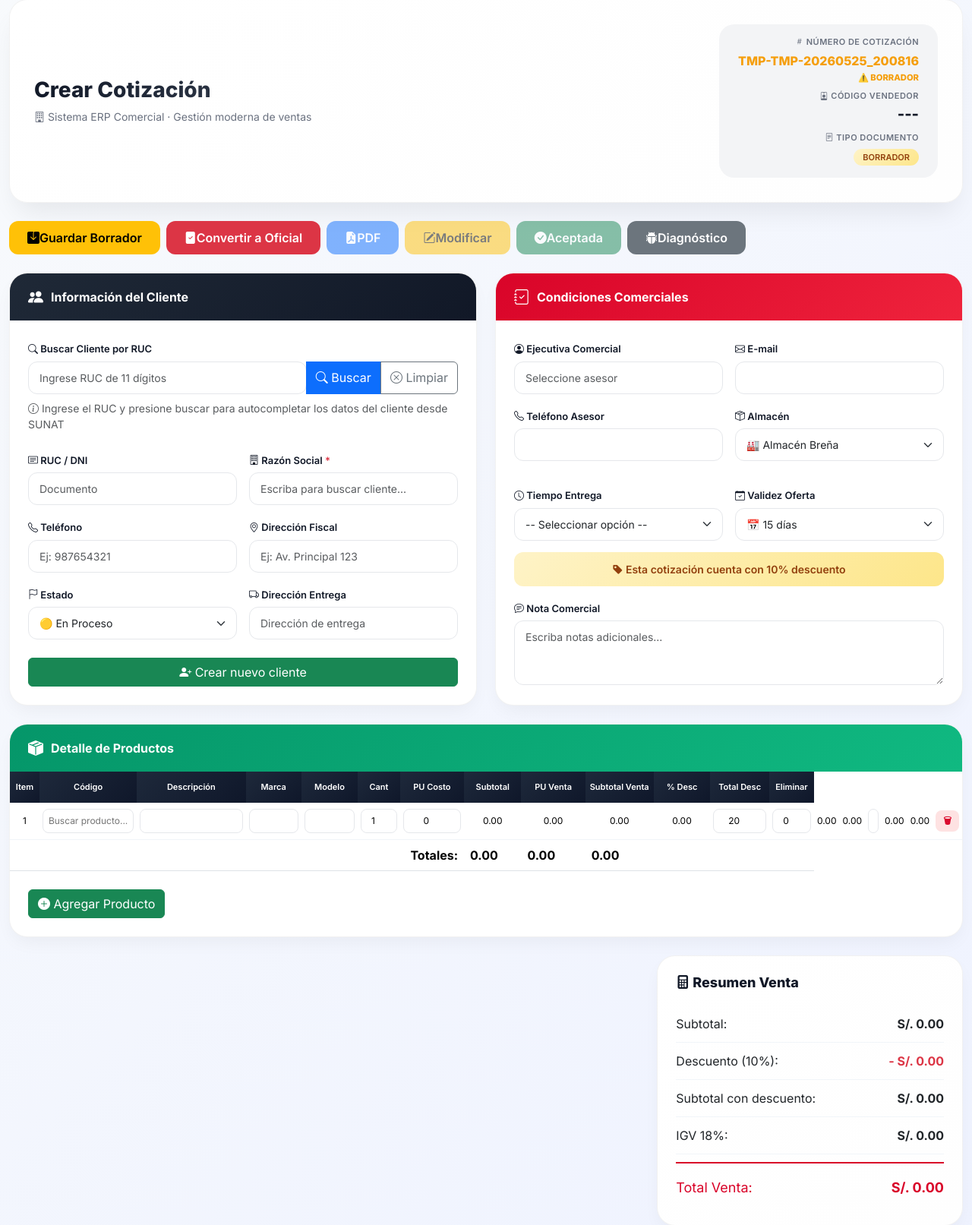
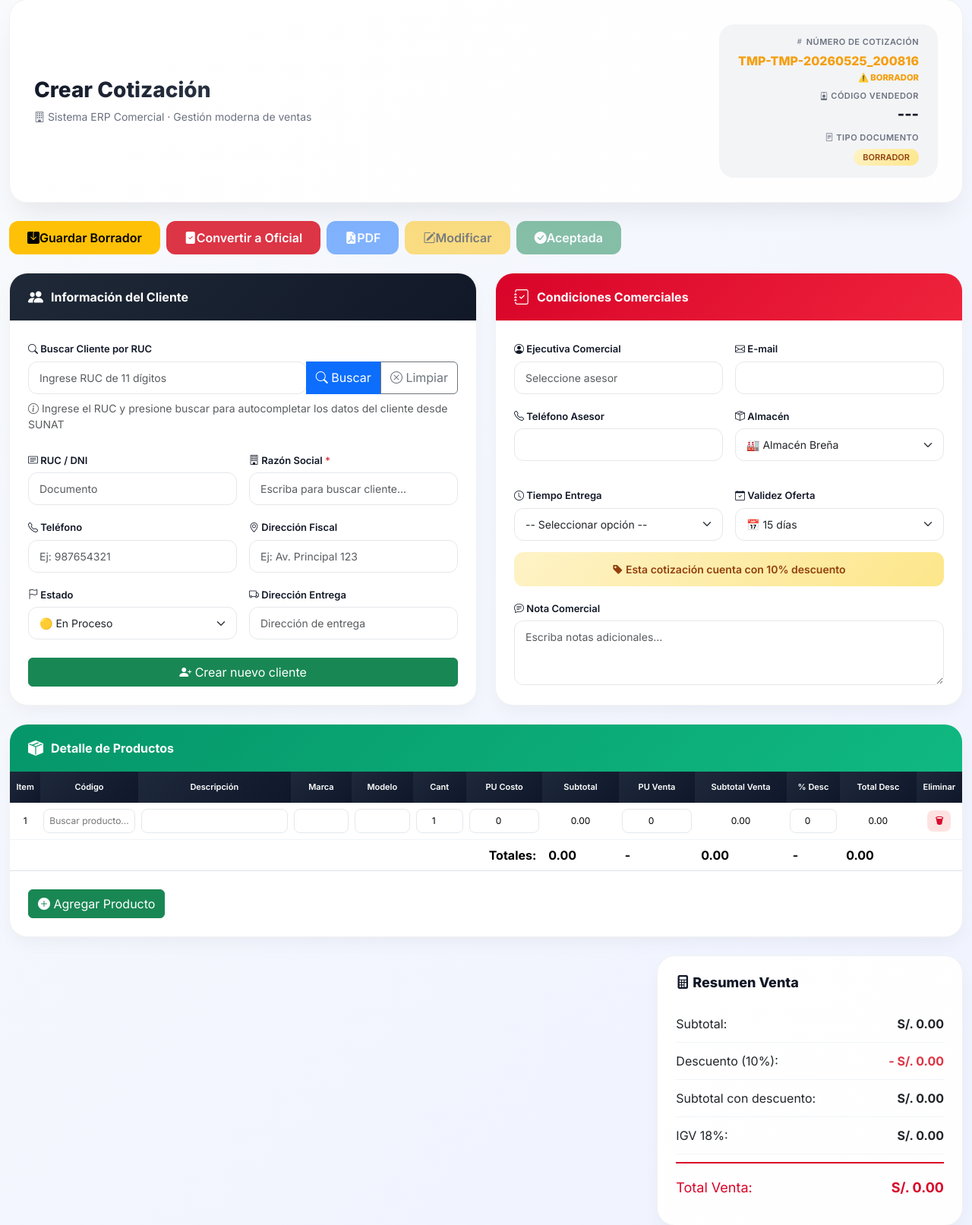
Before and after one commit to martinrims360/ERP_KCF, a Flask app: page /crear_cotizacion in a window 1280 px wide. Shown: the part 110-1723 px from the top of the page at 76% size. Run offline with Flask 3, Linux system fonts and the light colour scheme; the visitor is signed in with stand-in values (Sample User, id 1); data that the repository does not hold is empty; some libraries are stand-ins or nearby versions.

Commit message:
cotizacion20

```diff
--- a/static/js/crear_cotizacion.js
+++ b/static/js/crear_cotizacion.js
@@ -102,11 +102,10 @@ document.addEventListener('DOMContentLoaded', () => {
             codigoCotizacionActual = codigo;
         }
 
-        // Actualizar estado del botón PDF después de cambiar el código
         actualizarEstadoBotonPDF();
     }
 
-    // Generar código oficial (con verificación de unicidad)
+    // Generar código oficial
     async function generarCodigoOficial() {
         if (!usuarioActual) {
             await obtenerUsuarioActual();
@@ -128,22 +127,19 @@ document.addEventListener('DOMContentLoaded', () => {
 
                 const codigo = `COT-${codigoVendedor}-${año}${mes}${dia}-${String(nuevoCorrelativo).padStart(4, '0')}`;
 
-                // Verificar si el código ya existe
                 const existe = await verificarCodigoExiste(codigo);
 
                 if (!existe) {
                     codigoGenerado = codigo;
                     correlativoActual = nuevoCorrelativo;
                 } else {
-                    console.warn(`⚠️ Código ${codigo} ya existe, intentando con correlativo ${nuevoCorrelativo + 1}`);
                     nuevoCorrelativo++;
                 }
                 intentos++;
             }
 
             if (!codigoGenerado) {
-                console.error('❌ No se pudo generar un código único después de varios intentos');
-                mostrarNotificacion('Error: No se pudo generar un código único. Contacte al administrador.', 'danger');
+                mostrarNotificacion('Error: No se pudo generar un código único.', 'danger');
                 return null;
             }
 
@@ -152,7 +148,7 @@ document.addEventListener('DOMContentLoaded', () => {
         return null;
     }
 
-    // Inicializar código (borrador temporal)
+    // Inicializar código
     async function inicializarCodigo() {
         await obtenerUsuarioActual();
         esBorrador = true;
@@ -172,11 +168,9 @@ document.addEventListener('DOMContentLoaded', () => {
             if (cotizacionId && cotizacionId !== '' && cotizacionId !== 'None' && esBorrador === false) {
                 btnPdf.disabled = false;
                 btnPdf.classList.remove('opacity-50');
-                console.log('✅ Botón PDF habilitado');
             } else {
                 btnPdf.disabled = true;
                 btnPdf.classList.add('opacity-50');
-                console.log('❌ Botón PDF deshabilitado');
             }
         }
     }
@@ -196,7 +190,7 @@ document.addEventListener('DOMContentLoaded', () => {
     }
 
     // =========================
-    // CONSULTA A SUNAT (API)
+    // CONSULTA A SUNAT
     // =========================
     async function consultarSunat(ruc) {
         try {
@@ -283,15 +277,13 @@ document.addEventListener('DOMContentLoaded', () => {
     }
 
     // =========================
-    // BOTÓN BUSCAR CLIENTE POR RUC - CONSULTA DIRECTA A SUNAT
+    // BOTÓN BUSCAR CLIENTE POR RUC
     // =========================
     const btnBuscarClientePorRuc = document.getElementById('btnBuscarClientePorRuc');
     const buscarRucInput = document.getElementById('buscar_ruc');
     const btnLimpiarCliente = document.getElementById('btnLimpiarCliente');
 
     if (btnBuscarClientePorRuc) {
-        console.log('✅ Botón de búsqueda encontrado, consultando SUNAT directamente');
-
         btnBuscarClientePorRuc.addEventListener('click', async function(e) {
             e.preventDefault();
 
@@ -309,22 +301,18 @@ document.addEventListener('DOMContentLoaded', () => {
 
             mostrarNotificacion('🔍 Consultando SUNAT para RUC: ' + ruc, 'info');
 
-            // Mostrar loading en el botón
             const textoOriginal = btnBuscarClientePorRuc.innerHTML;
             btnBuscarClientePorRuc.innerHTML = '<i class="bi bi-hourglass-split"></i> Consultando SUNAT...';
             btnBuscarClientePorRuc.disabled = true;
 
             try {
-                // 🔥 CONSULTAR DIRECTAMENTE A LA API DE SUNAT
                 const resultado = await consultarSunat(ruc);
 
                 if (resultado.success) {
-                    // Autocompletar el formulario principal
                     document.getElementById('cliente_razon_social').value = resultado.razon_social || '';
                     document.getElementById('cliente_doc').value = ruc;
                     document.getElementById('cliente_direccion').value = resultado.direccion || '';
 
-                    // También autocompletar el modal de nuevo cliente
                     document.getElementById('nuevo_razon_social').value = resultado.razon_social || '';
                     document.getElementById('nuevo_nombre_comercial').value = resultado.nombre_comercial || '';
                     document.getElementById('nuevo_direccion_fiscal').value = resultado.direccion || '';
@@ -342,8 +330,6 @@ document.addEventListener('DOMContentLoaded', () => {
                 btnBuscarClientePorRuc.disabled = false;
             }
         });
-    } else {
-        console.error('❌ ERROR: Botón con ID "btnBuscarClientePorRuc" NO ENCONTRADO');
     }
 
     // Botón para limpiar cliente
@@ -627,14 +613,13 @@ document.addEventListener('DOMContentLoaded', () => {
                 cantidad: Number(getInput('.cantidad')),
                 costo_unitario: Number(getInput('.precio_costo_unitario')),
                 subtotal_costo: Number(getText('.subtotal_costo')),
-                margen_porcentaje: Number(getInput('.margen_venta')),
-                precio_venta_unitario: Number(getInput('.precio_venta_unitario_input')),
-                subtotal_venta: Number(getText('.subtotal_venta_item')),
+                margen_porcentaje: 20,
+                precio_venta_unitario: Number(getInput('.precio_venta_unitario')),
+                subtotal_venta: Number(getText('.subtotal_venta')),
                 descuento_porcentaje: Number(getInput('.descuento_porcentaje')),
-                precio_venta_con_descuento: Number(getText('.precio_unitario_venta_desc')),
-                subtotal_venta_con_descuento: Number(getText('.subtotal_venta_desc')),
-                descuento_total: Number(getText('.descuento_subtotal')),
-                margen_final: Number(getText('.margen_final'))
+                precio_venta_con_descuento: Number(getText('.precio_venta_con_descuento')),
+                subtotal_venta_con_descuento: Number(getText('.subtotal_venta_con_descuento')),
+                descuento_total: Number(getText('.descuento_total'))
             };
 
             listaProductos.push(producto);
@@ -708,9 +693,9 @@ document.addEventListener('DOMContentLoaded', () => {
             if (!listaProductos[i].producto_id) { mostrarNotificacion(`⚠️ Falta seleccionar producto en la fila ${i + 1}`, "warning"); return; }
         }
 
-        const subtotal = Number(document.getElementById('summary_subtotal_venta_desc')?.textContent || 0);
-        const igv = Number(document.getElementById('summary_igv')?.textContent || 0);
-        const total = Number(document.getElementById('summary_total_venta')?.textContent || 0);
+        const subtotal = Number(document.getElementById('summary_subtotal_venta')?.textContent || 0);
+        const igv = subtotal * 0.18;
+        const total = subtotal + igv;
 
         const payload = {
             cliente_id: cliente_id,
@@ -1008,95 +993,67 @@ document.addEventListener('DOMContentLoaded', () => {
     }
 
     // =========================
-    // RECALCULAR
+    // RECALCULAR - VERSIÓN SIMPLIFICADA
     // =========================
     function recalculateAll() {
         const rows = document.querySelectorAll("#table-body tr");
-        const montoTransporte = Number(document.getElementById('monto_transporte')?.value || 0);
         let totalSubtotalCosto = 0;
+        let totalSubtotalVenta = 0;
+        let totalDescuento = 0;
 
         rows.forEach(r => {
             const cantidad = Number(r.querySelector('.cantidad')?.value || 0);
             const costo = Number(r.querySelector('.precio_costo_unitario')?.value || 0);
-            const subtotal = cantidad * costo;
-            const sc = r.querySelector('.subtotal_costo');
-            if (sc) sc.textContent = subtotal.toFixed(2);
-            totalSubtotalCosto += subtotal;
+            const subtotalCosto = cantidad * costo;
+            const subtotalCostoElem = r.querySelector('.subtotal_costo');
+            if (subtotalCostoElem) subtotalCostoElem.textContent = subtotalCosto.toFixed(2);
+            totalSubtotalCosto += subtotalCosto;
+
+            const precioVenta = Number(r.querySelector('.precio_venta_unitario')?.value || 0);
+            const subtotalVenta = precioVenta * cantidad;
+            const subtotalVentaElem = r.querySelector('.subtotal_venta');
+            if (subtotalVentaElem) subtotalVentaElem.textContent = subtotalVenta.toFixed(2);
+            totalSubtotalVenta += subtotalVenta;
+
+            const descuentoPct = Number(r.querySelector('.descuento_porcentaje')?.value || 0);
+            const descuentoTotal = subtotalVenta * (descuentoPct / 100);
+            const descuentoTotalElem = r.querySelector('.descuento_total');
+            if (descuentoTotalElem) descuentoTotalElem.textContent = descuentoTotal.toFixed(2);
+            totalDescuento += descuentoTotal;
+
+            const precioVentaConDesc = precioVenta * (1 - descuentoPct / 100);
+            const precioVentaDescElem = r.querySelector('.precio_venta_con_descuento');
+            if (precioVentaDescElem) precioVentaDescElem.textContent = precioVentaConDesc.toFixed(2);
+
+            const subtotalVentaConDesc = subtotalVenta - descuentoTotal;
+            const subtotalVentaDescElem = r.querySelector('.subtotal_venta_con_descuento');
+            if (subtotalVentaDescElem) subtotalVentaDescElem.textContent = subtotalVentaConDesc.toFixed(2);
         });
 
-        rows.forEach(r => {
-            const cantidad = Number(r.querySelector('.cantidad')?.value || 0);
-            const subtotalCosto = Number(r.querySelector('.subtotal_costo')?.textContent || 0);
-            const prorrateo = totalSubtotalCosto > 0 ? (montoTransporte * (subtotalCosto / totalSubtotalCosto)) : 0;
-            const totalCosto = subtotalCosto + prorrateo;
-            const precioUnitario = cantidad > 0 ? totalCosto / cantidad : 0;
+        // Actualizar footer
+        const totalSubtotalCostoElem = document.getElementById('total_subtotal_costo');
+        if (totalSubtotalCostoElem) totalSubtotalCostoElem.textContent = totalSubtotalCosto.toFixed(2);
 
-            const set = (cls, val) => { const el = r.querySelector(cls); if (el) el.textContent = val.toFixed(2); };
-            set('.transporte_prorrateo', prorrateo);
-            set('.total_costo', totalCosto);
-            set('.precio_unitario_costo_total', precioUnitario);
+        const totalSubtotalVentaElem = document.getElementById('total_subtotal_venta');
+        if (totalSubtotalVentaElem) totalSubtotalVentaElem.textContent = totalSubtotalVenta.toFixed(2);
 
-            const margen = Number(r.querySelector('.margen_venta')?.value || 0);
-            const pvManual = Number(r.querySelector('.precio_venta_unitario_input')?.value || 0);
-            const pvUnit = pvManual > 0 ? pvManual : precioUnitario * (1 + margen / 100);
-            const subtotalVenta = pvUnit * cantidad;
-            const descPct = Number(r.querySelector('.descuento_porcentaje')?.value || 0);
-            const pvDesc = pvUnit * (1 - descPct / 100);
-            const subtotalDesc = pvDesc * cantidad;
+        const totalDescuentoElem = document.getElementById('total_descuento_total');
+        if (totalDescuentoElem) totalDescuentoElem.textContent = totalDescuento.toFixed(2);
 
-            set('.precio_venta_unitario_calc', pvUnit);
-            set('.subtotal_venta_item', subtotalVenta);
-            set('.precio_unitario_venta_desc', pvDesc);
-            set('.subtotal_venta_desc', subtotalDesc);
-        });
+        // Actualizar resumen
+        const subtotalConDesc = totalSubtotalVenta - totalDescuento;
+        const summarySubtotal = document.getElementById('summary_subtotal_venta');
+        if (summarySubtotal) summarySubtotal.textContent = subtotalConDesc.toFixed(2);
 
-        let totalVentaDesc = 0;
-        rows.forEach(r => { totalVentaDesc += Number(r.querySelector('.subtotal_venta_desc')?.textContent || 0); });
-        const igv = totalVentaDesc * 0.18;
-        const totalFinal = totalVentaDesc + igv;
+        const summaryIgv = document.getElementById('summary_igv');
+        if (summaryIgv) summaryIgv.textContent = (subtotalConDesc * 0.18).toFixed(2);
 
-        document.getElementById('summary_subtotal_venta_desc').textContent = totalVentaDesc.toFixed(2);
-        document.getElementById('summary_igv').textContent = igv.toFixed(2);
-        document.getElementById('summary_total_venta').textContent = totalFinal.toFixed(2);
-
-        // Actualizar totales del footer
-        const totalSubtotalCostoElem = document.getElementById('total_subtotal_costo');
-        const totalTransporteProrrateo = document.getElementById('total_transporte_prorrateo');
-        const totalCostoGeneral = document.getElementById('total_costo_general');
-        const totalSubtotalVenta = document.getElementById('total_subtotal_venta');
-        const totalSubtotalVentaDesc = document.getElementById('total_subtotal_venta_desc');
-
-        if (totalSubtotalCostoElem) {
-            let sumSubtotalCosto = 0;
-            rows.forEach(r => { sumSubtotalCosto += Number(r.querySelector('.subtotal_costo')?.textContent || 0); });
-            totalSubtotalCostoElem.textContent = sumSubtotalCosto.toFixed(2);
-        }
-
-        if (totalTransporteProrrateo) {
-            let sumTransporte = 0;
-            rows.forEach(r => { sumTransporte += Number(r.querySelector('.transporte_prorrateo')?.textContent || 0); });
-            totalTransporteProrrateo.textContent = sumTransporte.toFixed(2);
-        }
-
-        if (totalCostoGeneral) {
-            let sumCosto = 0;
-            rows.forEach(r => { sumCosto += Number(r.querySelector('.total_costo')?.textContent || 0); });
-            totalCostoGeneral.textContent = sumCosto.toFixed(2);
-        }
-
-        if (totalSubtotalVenta) {
-            let sumVenta = 0;
-            rows.forEach(r => { sumVenta += Number(r.querySelector('.subtotal_venta_item')?.textContent || 0); });
-            totalSubtotalVenta.textContent = sumVenta.toFixed(2);
-        }
-
-        if (totalSubtotalVentaDesc) {
-            totalSubtotalVentaDesc.textContent = totalVentaDesc.toFixed(2);
-        }
+        const summaryTotal = document.getElementById('summary_total_venta');
+        if (summaryTotal) summaryTotal.textContent = (subtotalConDesc * 1.18).toFixed(2);
     }
 
     // =========================
-    // AGREGAR ITEMS - VERSIÓN CORREGIDA
+    // AGREGAR ITEMS - VERSIÓN SIMPLIFICADA
     // =========================
     function addItem() {
         if (cotizacionBloqueada) {
@@ -1117,20 +1074,25 @@ document.addEventListener('DOMContentLoaded', () => {
             <td class="col-cantidad"><input type="number" class="cantidad" value="1" step="0.01" style="width:100%;"></td>
             <td class="col-monto"><input type="number" class="precio_costo_unitario" value="0" step="0.01" style="width:100%;"></td>
             <td class="subtotal_costo">0.00</td>
-            <td class="transporte_prorrateo">0.00</td>
-            <td class="total_costo">0.00</td>
-            <td class="precio_unitario_costo_total">0.00</td>
-            <td><input type="number" class="margen_venta" value="20" step="0.01" style="width:100%;"></td>
-            <td><input type="number" class="precio_venta_unitario_input" value="0" step="0.01" style="width:100%;"></td>
-            <td class="precio_venta_unitario_calc">0.00</td>
-            <td class="subtotal_venta_item">0.00</td>
-            <td><input type="number" class="descuento_porcentaje" value="0" step="0.01" style="width:100%;"></td>
-            <td class="precio_unitario_venta_desc">0.00</td>
-            <td class="subtotal_venta_desc">0.00</td>
+            <td class="col-precio-venta"><input type="number" class="precio_venta_unitario" value="0" step="0.01" style="width:100%;"></td>
+            <td class="subtotal_venta">0.00</td>
+            <td class="col-descuento"><input type="number" class="descuento_porcentaje" value="0" step="0.01" style="width:100%;"></td>
+            <td class="descuento_total">0.00</td>
             <td><button class="btn-del">🗑</button></td>
         `;
 
         if (tableBody) tableBody.appendChild(row);
+
+        // Agregar campos ocultos adicionales para mantener compatibilidad
+        const precioVentaDescInput = document.createElement('input');
+        precioVentaDescInput.type = 'hidden';
+        precioVentaDescInput.className = 'precio_venta_con_descuento';
+        row.appendChild(precioVentaDescInput);
+
+        const subtotalVentaDescInput = document.createElement('input');
+        subtotalVentaDescInput.type = 'hidden';
+        subtotalVentaDescInput.className = 'subtotal_venta_con_descuento';
+        row.appendChild(subtotalVentaDescInput);
 
         // Inicializar autocomplete para esta fila
         attachProductoAutocomplete(row);
@@ -1145,8 +1107,7 @@ document.addEventListener('DOMContentLoaded', () => {
 
         row.querySelector('.cantidad')?.addEventListener('input', rec);
         row.querySelector('.precio_costo_unitario')?.addEventListener('input', rec);
-        row.querySelector('.margen_venta')?.addEventListener('input', rec);
-        row.querySelector('.precio_venta_unitario_input')?.addEventListener('input', rec);
+        row.querySelector('.precio_venta_unitario')?.addEventListener('input', rec);
         row.querySelector('.descuento_porcentaje')?.addEventListener('input', rec);
         row.querySelector('.btn-del')?.addEventListener('click', () => {
             row.remove();
@@ -1255,9 +1216,17 @@ document.addEventListener('DOMContentLoaded', () => {
             document.getElementById('tiempo_entrega').value = data.tiempo_entrega || '';
             document.getElementById('almacen').value = data.almacen || '';
             document.getElementById('validez_oferta').value = data.validez_oferta || '';
-            document.getElementById('summary_subtotal_venta_desc').textContent = Number(data.subtotal || 0).toFixed(2);
-            document.getElementById('summary_igv').textContent = Number(data.igv || 0).toFixed(2);
-            document.getElementById('summary_total_venta').textContent = Number(data.total || 0).toFixed(2);
+
+            const subtotalConDesc = Number(data.subtotal || 0);
+            const summarySubtotal = document.getElementById('summary_subtotal_venta');
+            if (summarySubtotal) summarySubtotal.textContent = subtotalConDesc.toFixed(2);
+
+            const summaryIgv = document.getElementById('summary_igv');
+            if (summaryIgv) summaryIgv.textContent = Number(data.igv || 0).toFixed(2);
+
+            const summaryTotal = document.getElementById('summary_total_venta');
+            if (summaryTotal) summaryTotal.textContent = Number(data.total || 0).toFixed(2);
+
             document.getElementById('table-body').innerHTML = '';
             itemCounter = 0;
             (data.detalle || []).forEach(item => {
@@ -1267,8 +1236,7 @@ document.addEventListener('DOMContentLoaded', () => {
                     row.querySelector('.producto_id').value = item.producto_id || '';
                     row.querySelector('.cantidad').value = item.cantidad || 0;
                     row.querySelector('.precio_costo_unitario').value = item.costo_unitario || 0;
-                    row.querySelector('.margen_venta').value = item.margen_porcentaje || 0;
-                    row.querySelector('.precio_venta_unitario_input').value = item.precio_venta_unitario || 0;
+                    row.querySelector('.precio_venta_unitario').value = item.precio_venta_unitario || 0;
                     row.querySelector('.descuento_porcentaje').value = Number(item.descuento_porcentaje || 0);
                     row.querySelector('.codigo_producto').value = item.codigo || '';
                     row.querySelector('.descripcion').value = item.descripcion || '';
--- a/templates/cotizacion_oc/crear_cotizacion.html
+++ b/templates/cotizacion_oc/crear_cotizacion.html
@@ -533,9 +533,6 @@
                 <button class="btn btn-success btn-toolbar" id="btnAceptada" disabled>
                     <i class="bi bi-check-circle-fill"></i> Aceptada
                 </button>
-                <button class="btn btn-secondary btn-toolbar" id="btnDiagnostico">
-                    <i class="bi bi-bug-fill"></i> Diagnóstico
-                </button>
             </div>
         </div>
 
@@ -688,7 +685,7 @@
             </div>
         </div>
 
-        <!-- TABLA PRODUCTOS -->
+   <!-- TABLA PRODUCTOS - VERSIÓN SIMPLIFICADA -->
 <div class="erp-card mt-4">
     <div class="card-header-custom green">
         <i class="bi bi-box-seam-fill"></i> Detalle de Productos
@@ -700,16 +697,16 @@
                     <tr>
                         <th style="width:40px">Item</th>
                         <th style="width:100px">Código</th>
-                                <th style="width:160px">Descripción</th>
+                        <th style="width:200px">Descripción</th>
                         <th style="width:80px">Marca</th>
                         <th style="width:80px">Modelo</th>
-                                <th style="width:60px">Cant</th>
-                                <th style="width:90px">PU Costo</th>
-                                <th style="width:80px">Subtotal</th>
-                                <th style="width:90px">PU Venta</th>
-                                <th style="width:90px">Subtotal Venta</th>
-                                <th style="width:80px">% Desc</th>
-                                <th style="width:80px">Total Desc</th>
+                        <th style="width:70px">Cant</th>
+                        <th style="width:100px">PU Costo</th>
+                        <th style="width:100px">Subtotal</th>
+                        <th style="width:100px">PU Venta</th>
+                        <th style="width:120px">Subtotal Venta</th>
+                        <th style="width:70px">% Desc</th>
+                        <th style="width:100px">Total Desc</th>
                         <th style="width:60px">Eliminar</th>
                     </tr>
                 </thead>
@@ -718,9 +715,11 @@
                     <tr class="fw-bold bg-light">
                         <td colspan="7" class="text-end">Totales:</td>
                         <td id="total_subtotal_costo">0.00</td>
+                        <td id="total_pu_venta">-</td>
                         <td id="total_subtotal_venta">0.00</td>
-                                <td id="total_subtotal_venta_desc">0.00</td>
-                                <td colspan="3"></td>
+                        <td id="total_descuento_porcentaje">-</td>
+                        <td id="total_descuento_total">0.00</td>
+                        <td></td>
                     </tr>
                 </tfoot>
             </table>
@@ -732,7 +731,6 @@
         </div>
     </div>
 </div>
-
         <!-- RESUMEN -->
         <div class="row mt-4">
             <div class="col-lg-4 ms-auto">
```
Also changed, not shown: database.py (+29 -31 lines). Lines whose indentation alone changed are shown as unchanged.
